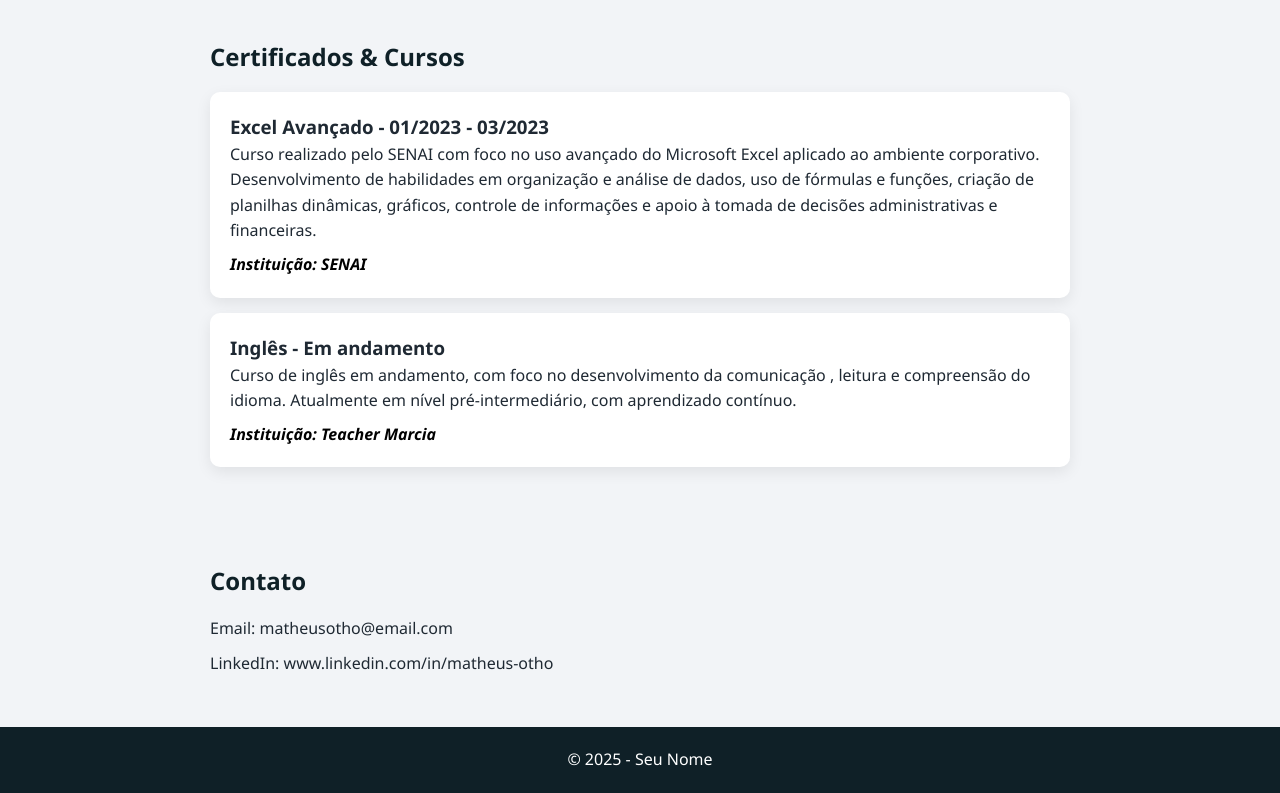
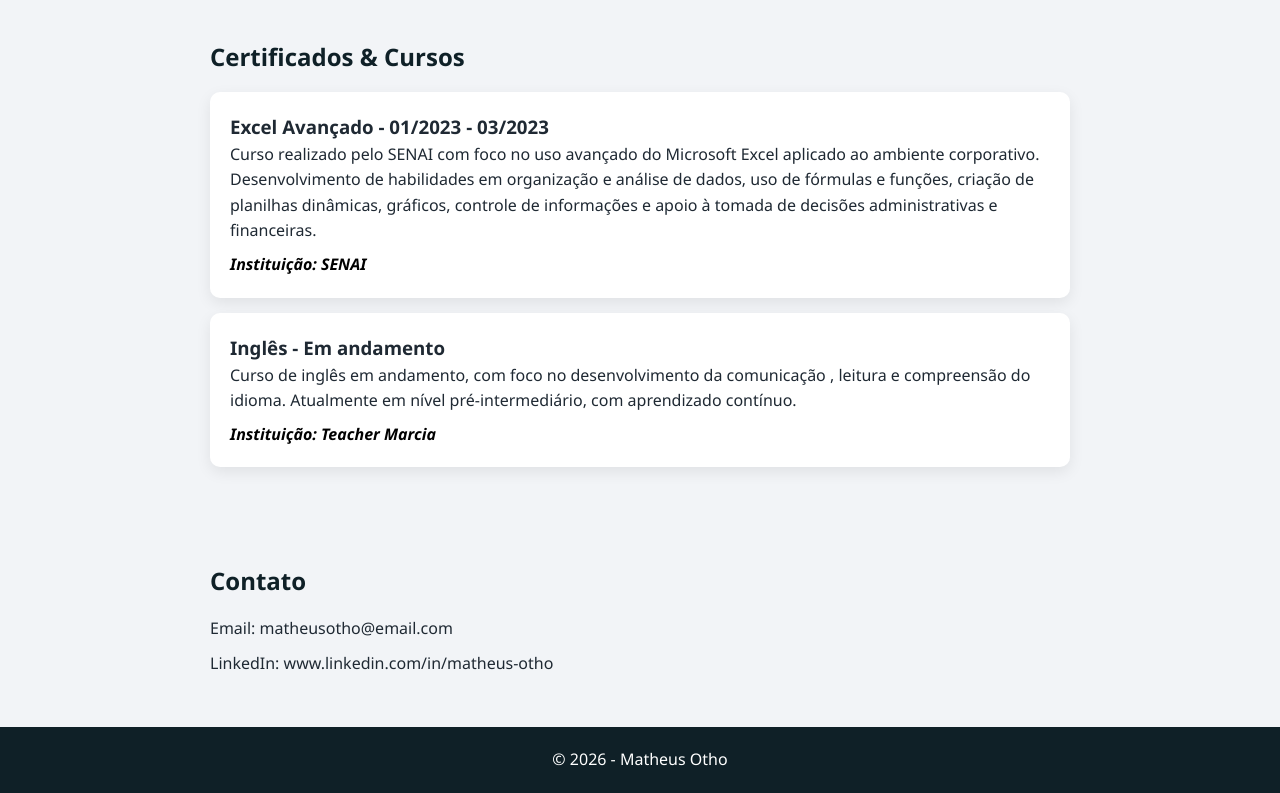
Before and after one commit to MatheusOtho/portif-liomatheusotho, a plain HTML site: page index.html in a window 1280 px wide. Shown: the part 2036-2829 px from the top of the page. Drawn offline with Linux system fonts and the light colour scheme; files whose address does not match are found by name.

Commit message:
Update index.html

```diff
--- a/index.html
+++ b/index.html
@@ -141,7 +141,7 @@
   </section>
 
   <footer>
-    <p>© 2025 - Seu Nome</p>
+    <p>© 2026 - Matheus Otho</p>
   </footer>
 
 </body>
```
